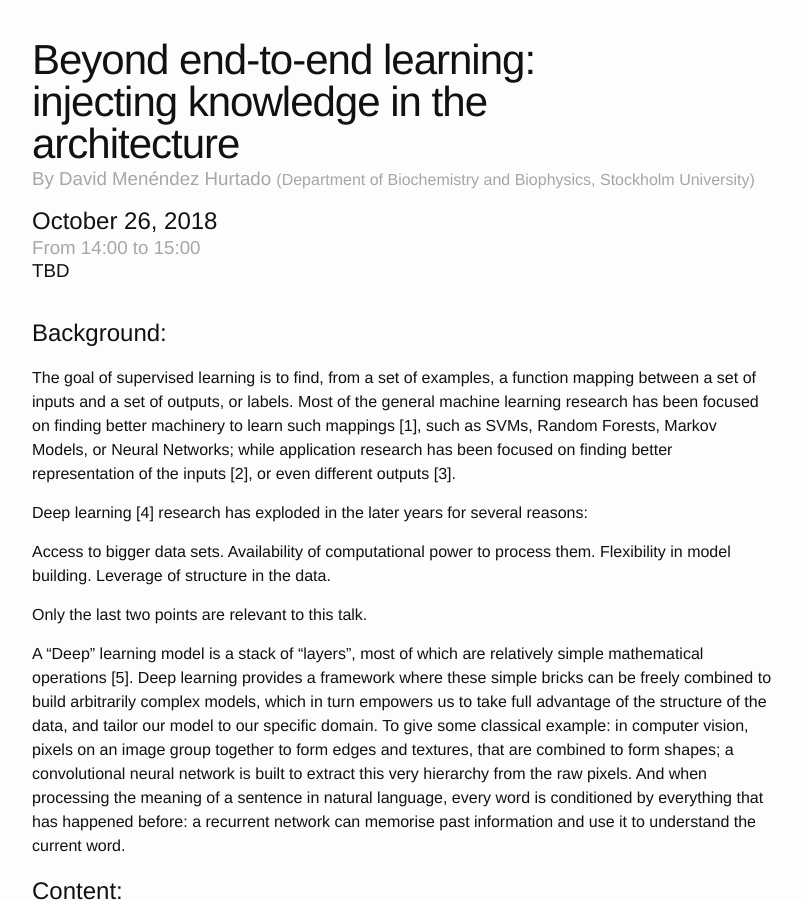
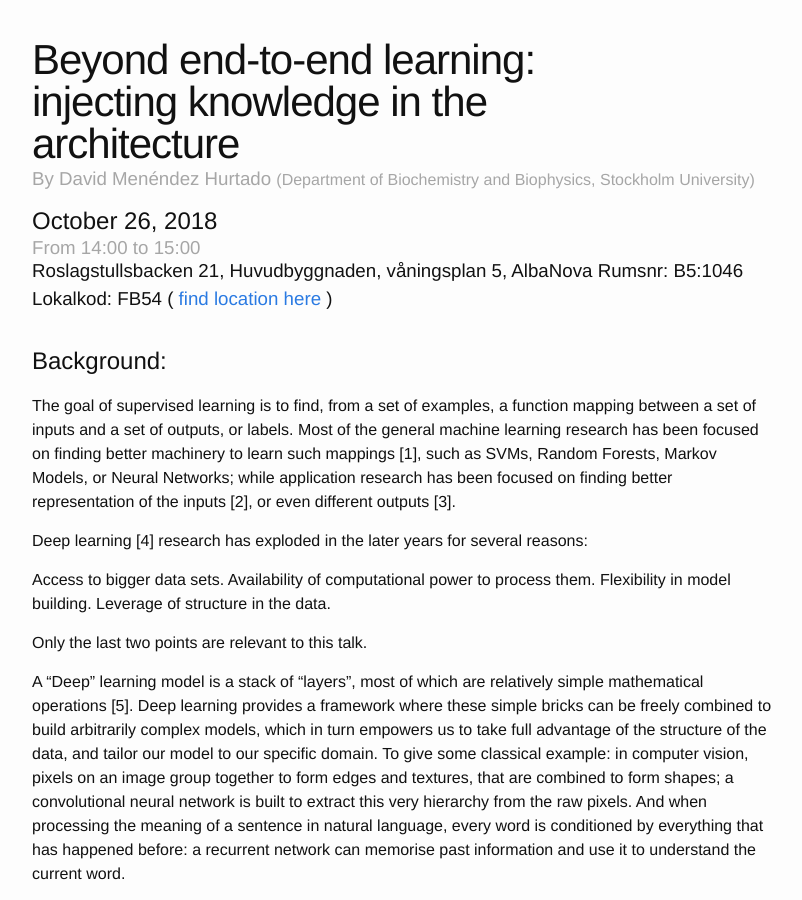
Before and after one commit to sudsfs/sudsfs.github.io, a Jekyll site: the page built from _posts/2018-10-26-David_Menendez.md, in a window 1280 px wide and 900 px high, scrolled down 445 px. Shown: the whole window, without its empty margins (238-1040 px from the left). Built offline with Jekyll 4.4.1, drawn with Linux system fonts in a browser that asks for light colours.

Commit message:
added location for davids talk and modfied source code to allow for showing link to the location

```diff
--- a/_layouts/post.html
+++ b/_layouts/post.html
@@ -12,7 +12,11 @@ layout: default
     <h3 class="post-speakers-name">By {{page.speaker_name}} <font size="3">({{page.speaker_affil}})</font></h3>
     <h2 class="post-date"><time datetime="{{ page.date | date_to_xmlschema }}" itemprop="datePublished">{{ page.date | date: "%B %-d, %Y" }}</time>{% if page.author %} • <span itemprop="author" itemscope itemtype="http://schema.org/Person"><span itemprop="name">{{ page.author }}</span></span>{% endif %}</h2>
     <h3 class="post-time">From {{ page.start_time}} to {{page.end_time }}</h3>
-    <h3 class="post-loc"> {{page.location }}</h3>
+  {% if page.location_link %}
+    <h3 class="post-loc"> {{page.location }} (<a href={{page.location_link}}> find location here </a>)</h3>
+  {% else %}
+    <h3 class="post-loc"> {{page.location }} </h3>
+  {% endif %}
   </header>
 
   {% if page.speaker_photo %}
--- a/_posts/2018-10-26-David_Menendez.md
+++ b/_posts/2018-10-26-David_Menendez.md
@@ -8,7 +8,10 @@ cover: "/assets/images/gp.gif"
 date:   2018-10-26
 start_time: "14:00"
 end_time: "15:00"
-location: "TBD"
+location: "Roslagstullsbacken 21, Huvudbyggnaden, våningsplan 5, AlbaNova Rumsnr: B5:1046 Lokalkod: FB54"
+location_link: https://www.kth.se/places/room/id/27a5a141-8803-4ec1-9795-d3afe3f40673
+
+
 
 #event speaker
 speaker_name: "David Menéndez Hurtado"
```
Also changed, not shown: _posts/2018-09-28-KeirRogers.md (+1 -0 lines), _posts/2018-12-14-Tobias_Ryden.md (+1 -0 lines), 1 other file.
